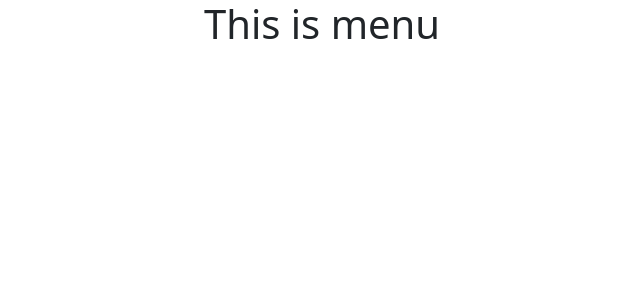
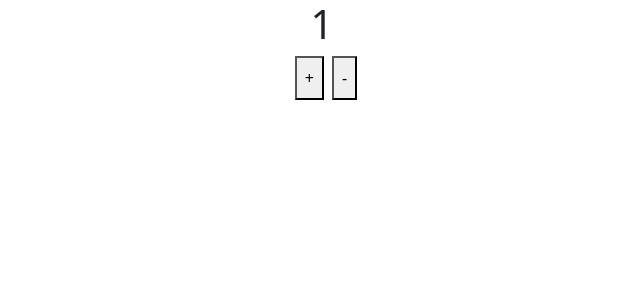
Before and after one commit to nurmdrafi/react-fake-store, a React (Create React App) app: page / in a window 1280 px wide. Shown: the top 300 px of the page, without its empty margins (318-958 px from the left). Built offline with nearby package versions, Linux system fonts and the light colour scheme.

Commit message:
counter added

```diff
--- /dev/null
+++ b/src/Components/Buttons/Buttons.js
@@ -0,0 +1,13 @@
+import React from 'react';
+
+const Buttons = (props) => {
+    const {plus, minus} = props.count;
+    return (
+        <div>
+            <button onClick={plus} className='p-2 ms-2'>+</button>
+            <button onClick={minus} className='p-2 ms-2'>-</button>
+        </div>
+    );
+};
+
+export default Buttons;
--- a/src/Components/Menubar/Menubar.js
+++ b/src/Components/Menubar/Menubar.js
@@ -1,11 +1,27 @@
-import React from 'react';
+import React, { useState } from "react";
+import Buttons from "../Buttons/Buttons";
 
 const Menubar = () => {
-    return (
-        <div>
-            <h1>This is menu</h1>
-        </div>
-    );
+  const [count, setCount] = useState(1);
+
+  const counter = {
+    plus: function () {
+      let newCount = count + 1;
+      setCount(newCount);
+    },
+    minus: function () {
+      if (count <= 0) {
+        return;
+      }
+      let newCount = count - 1;
+      setCount(newCount);
+    },
+  };
+  return (
+    <div>
+      <h1>{count}</h1>
+      <Buttons count={counter}></Buttons>
+    </div>
+  );
 };
-
 export default Menubar;
```
